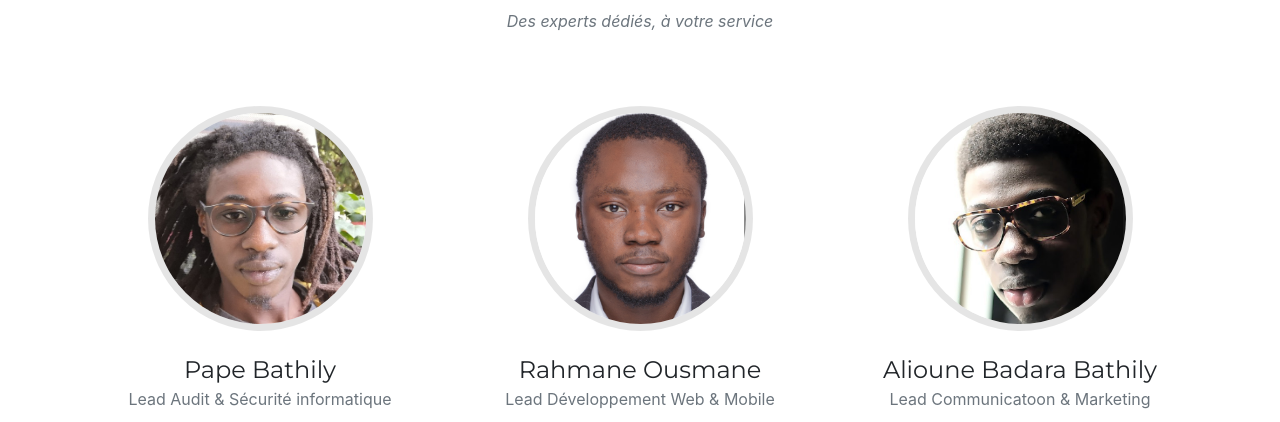
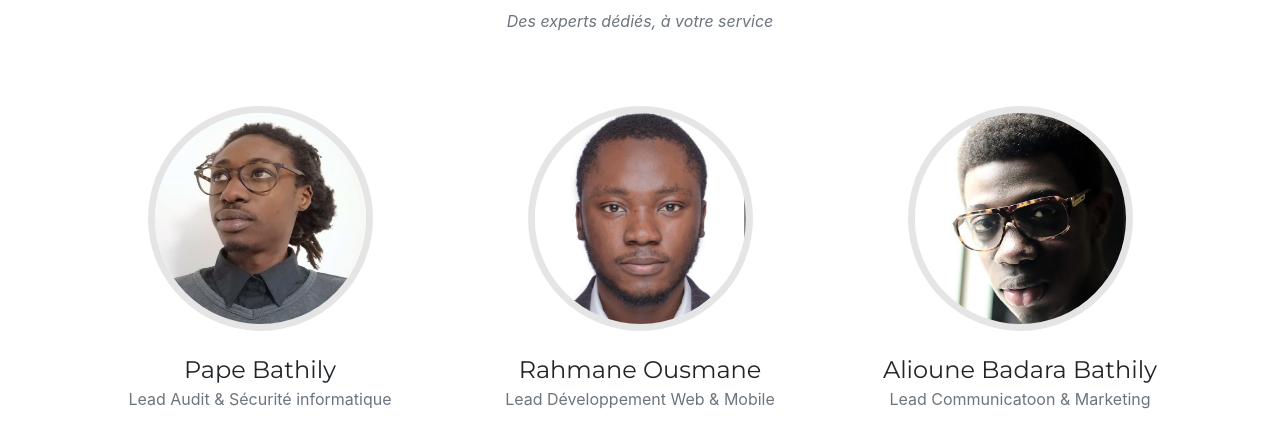
Before and after one commit to arousmane/arousmane.github.io, a website with bundled scripts: page index.html in a window 1280 px wide. Shown: the part 2781-3203 px from the top of the page. Built offline with nearby package versions, Linux system fonts and the light colour scheme; a web font is replaced by a local one.

Commit message:
Update team pictures

```diff
--- a/index.html
+++ b/index.html
@@ -305,7 +305,7 @@
       <div class="row">
         <div class="col-sm-4">
           <div class="team-member">
-            <img class="mx-auto rounded-circle" src="img/team/pb.jpeg" alt="">
+            <img class="mx-auto rounded-circle" src="img/team/pb.jpg" alt="">
             <h4>Pape Bathily</h4>
             <p class="text-muted">Lead Audit & Sécurité informatique</p>
             <ul class="list-inline social-buttons">
```
Also changed, not shown: img/team/1.jpg (deleted), img/team/2.jpg (deleted), img/team/3.jpg (deleted), img/team/pb.jpeg (deleted), img/team/pb.jpg (added), img/team/pb.png (deleted).
